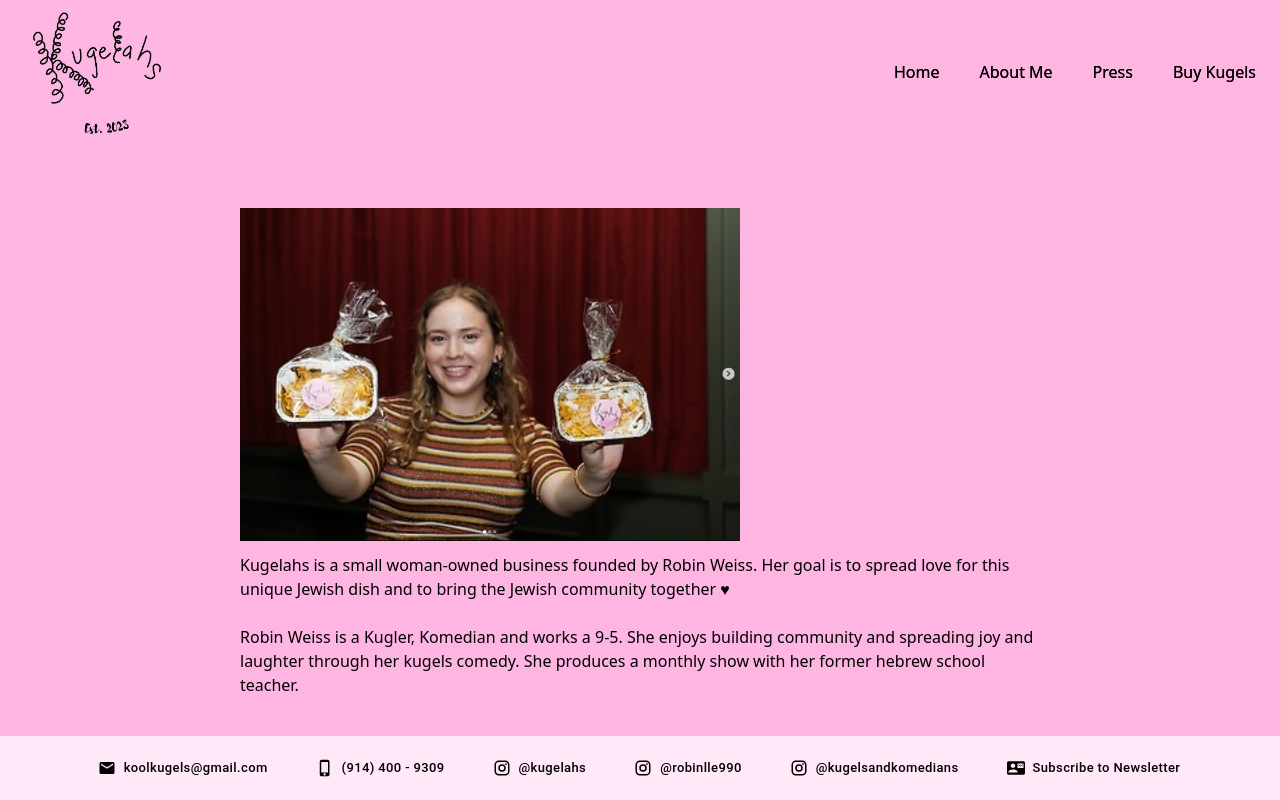
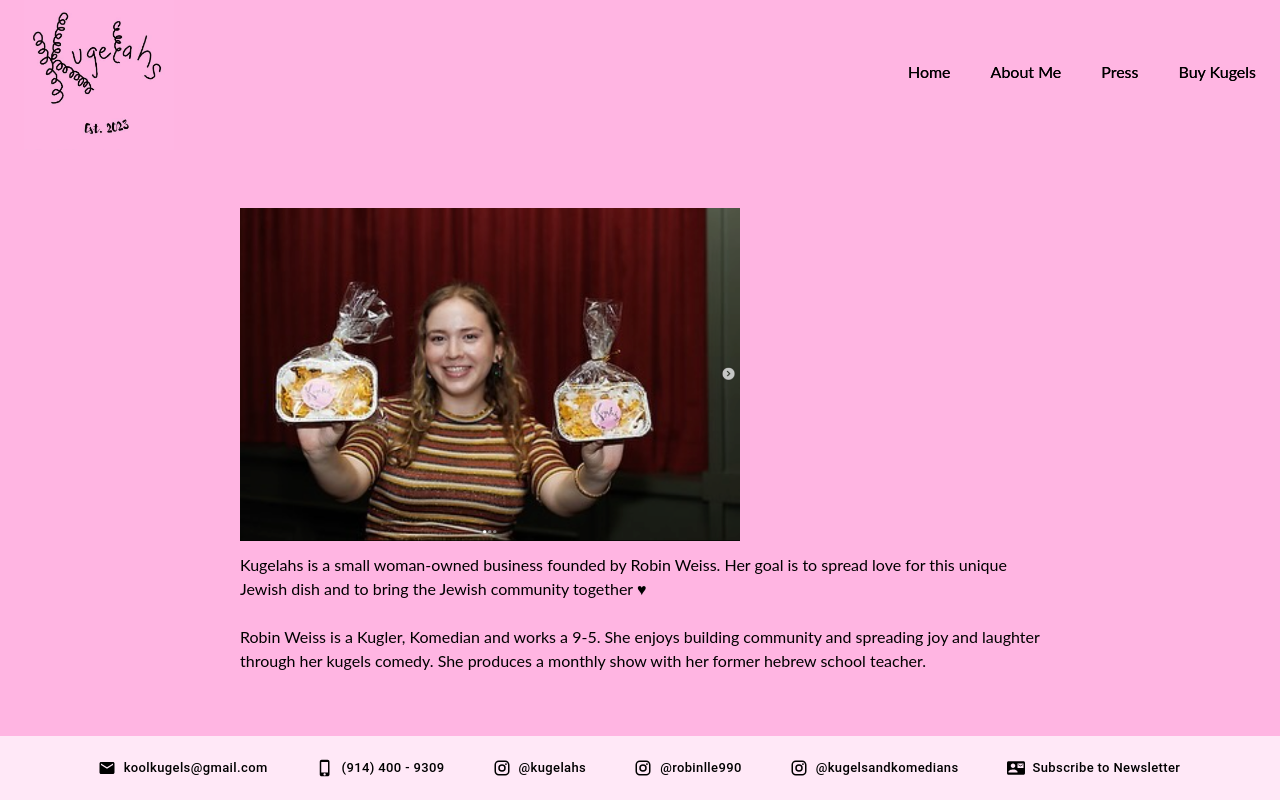
Before and after one commit to shoshana-levitt/kugelahs-website, a Next.js app: page / in a window 1280 px wide. Built offline with nearby package versions, Linux system fonts and the light colour scheme.

Commit message:
add keys to footer maps

```diff
--- a/components/Footer.tsx
+++ b/components/Footer.tsx
@@ -26,6 +26,7 @@
                     size="small"
                     startIcon={<item.icon />}
                     href={item.link}
+                    key={item.key}
                     target="_blank"
                     disableRipple
                     sx={{
@@ -54,6 +55,7 @@
                       },
                     }}
                     style={{ textTransform: "none" }}
+                    key={item.key}
                   >
                     {item.text}
                   </Button>
--- a/styles/globals.css
+++ b/styles/globals.css
@@ -1,6 +1,7 @@
 @tailwind base;
 @tailwind components;
 @tailwind utilities;
+@import url("https://fonts.googleapis.com/css2?family=Lato&display=swap");
 
 :root {
   --foreground-rgb: 0, 0, 0;
@@ -18,6 +19,7 @@
 
 body {
   background-color: #ffb5e2;
+  font-family: "Lato", sans-serif;
 }
 
 /* @layer components {
```
